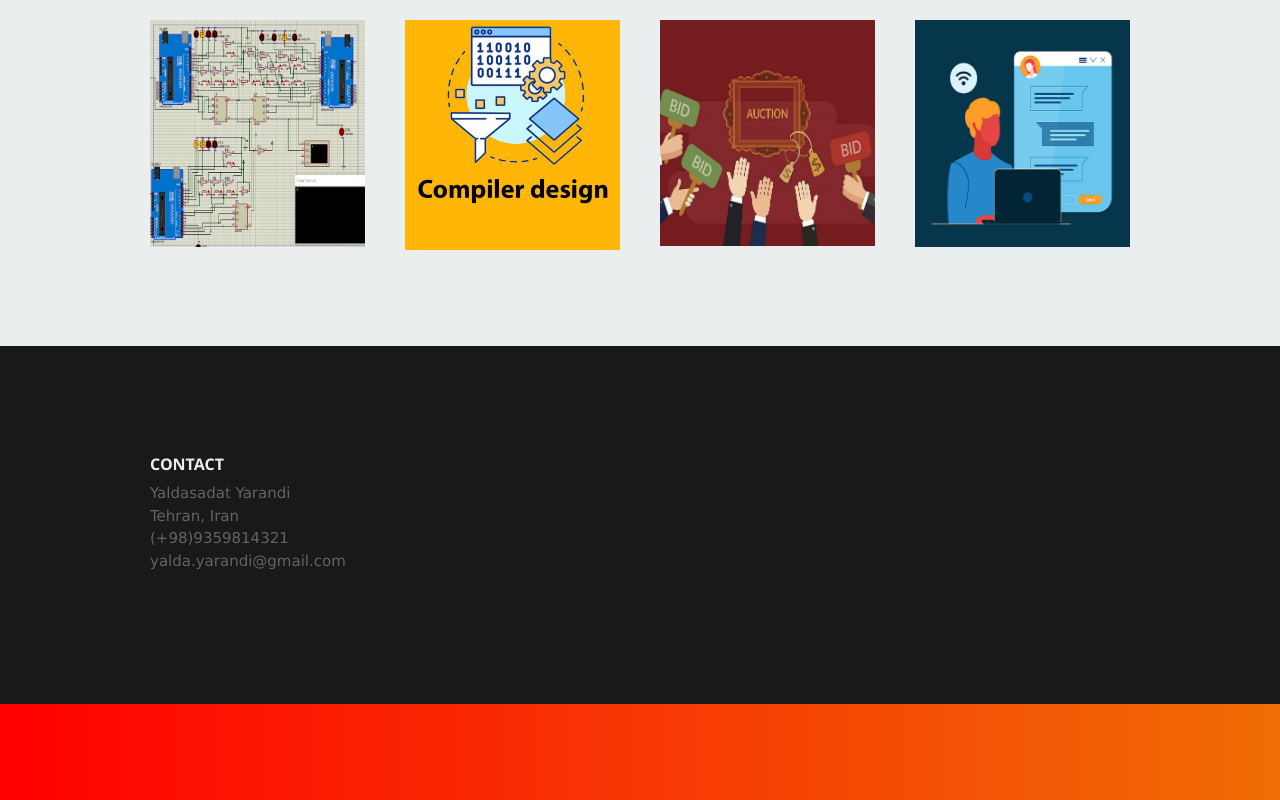
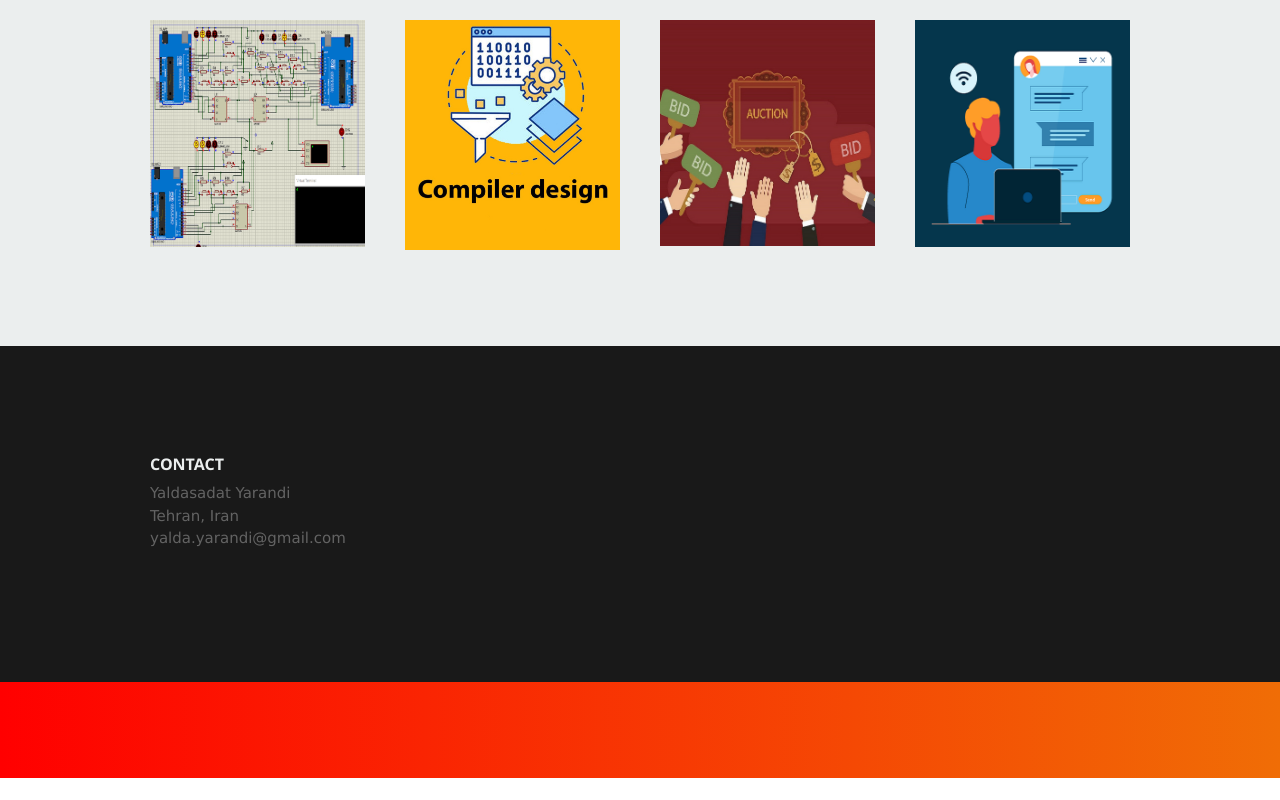
Before and after one commit to YarandiY/YarandiY.github.io, a plain HTML site: page index.html in a window 1280 px wide. Shown: the part 4230-5030 px from the top of the page. After the commit the page ends 5008 px from the top, so only its background shows below. Drawn offline with nearby package versions, Linux system fonts and the light colour scheme; a web font is replaced by a local one.

Commit message:
Update index.html

```diff
--- a/index.html
+++ b/index.html
@@ -889,7 +889,6 @@
 					   <p class="address">
 						   Yaldasadat Yarandi<br>
 						   Tehran, Iran <br>
-						   <span>(+98)9359814321</span><br>
                            <span>yalda.yarandi@gmail.com</span><br>
 
 					   </p>
```
